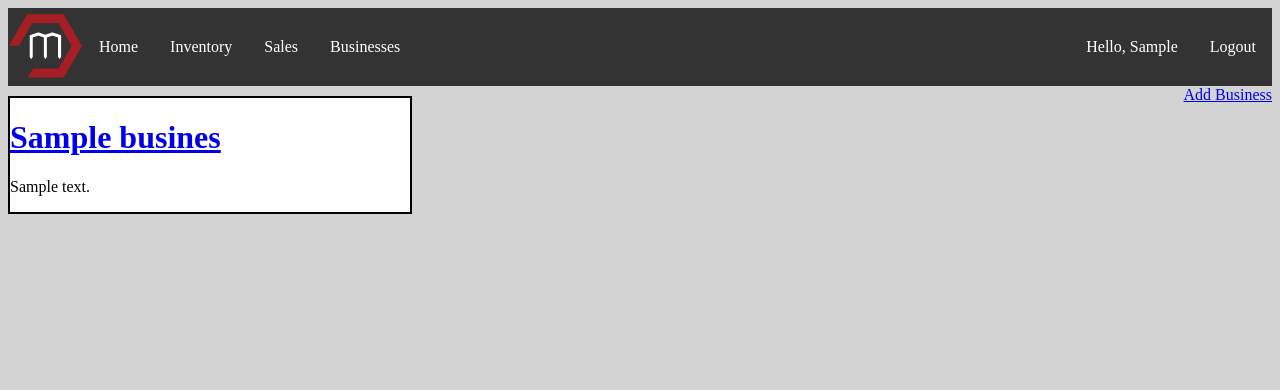
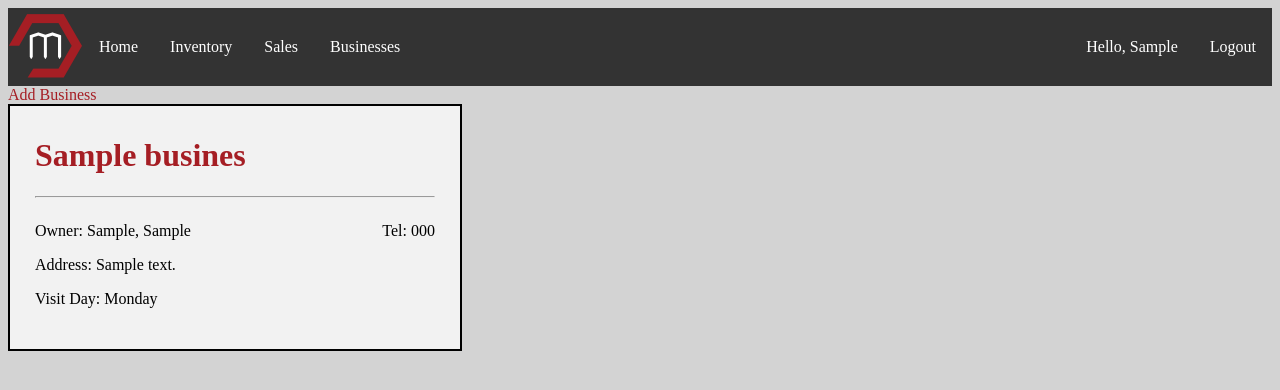
Before and after one commit to MyToolWorkbench/A_Buncha_Tools, a Django app: page /myToolWorkbench/people/ in a window 1280 px wide. Shown: the top 390 px of the page. Run offline with Django 3.2, Linux system fonts and the light colour scheme; a user stored in the database is signed in; tables that the repository leaves empty hold one stand-in row (values such as "Sample post").

```diff
--- a/A_Buncha_Tools/static/css/dashboard.css
+++ b/A_Buncha_Tools/static/css/dashboard.css
@@ -1,6 +1,6 @@
 .todayList {
     float: left;
-    width: 30%;
+    width: 40%;
     overflow-y: scroll;
     max-height: 100%;
 }
@@ -29,4 +29,8 @@ a {
 
 .map {
     float: right;
+    height: auto;
+    max-width: 60%;
+    max-height: 100%;
+    overflow: hidden;
 }
--- a/A_Buncha_Tools/static/css/people.css
+++ b/A_Buncha_Tools/static/css/people.css
@@ -2,8 +2,28 @@
     float: left;
     width:  30%;
     min-width: 400px;
-    background-color: white;
     border: 2px black solid;
-    margin-top: 10px;
-    margin-right: 10px;
+    padding: 10px 25px 25px 25px;
+    background: #f2f2f2;
 }
+
+.button_bar {
+    width: 100%;
+}
+
+.item__left {
+    float: left;
+}
+
+.item__right {
+    float: right;
+}
+
+.item__none {
+    clear: left;
+}
+
+a {
+    text-decoration: none;
+    color: #a51e24;
+}
--- a/myToolWorkbench/templates/people.html
+++ b/myToolWorkbench/templates/people.html
@@ -9,21 +9,22 @@
 {% block title %}myTW People{% endblock %}
 
 {% block content %}
-    <label style="float: right;"> <a href="{% url 'add-business' %}"> Add Business </a> </label>
+    <div class="button_bar">
+        <a href="{% url 'add-business' %}"> Add Business </a>
+    </div>
 
     {% if business_list %}
         {% for business in business_list %}
             <div class="business_card">
-                <a href="{%  url 'business-details' business.id %}">
-                    <h1>
-                        {{ business.name }}
-                    </h1>
-                </a>
-                <p>
-
-                    {{ business.address }}
-                </p>
-            </div>
+                    <a href="{%  url 'business-details' business.id %}">
+                        <h1>{{ business.name }}</h1>
+                        <hr>
+                    </a>
+                    <p class="item__left">Owner: {{ business.owner_last }}, {{ business.owner_first }}</p>
+                    <p class="item__right">Tel: {{ business.phone_number }}</p>
+                    <p class="item__none">Address: {{ business.address }}</p>
+                    <p class="item__none">Visit Day: {{ business.get_day_visited_display }}</p>
+                </div>
         {% endfor %}
     {% else %}
         <p>No businesses are available.</p>
```
Also changed, not shown: myToolWorkbench/templates/dashboard.html (+8 -3 lines).
